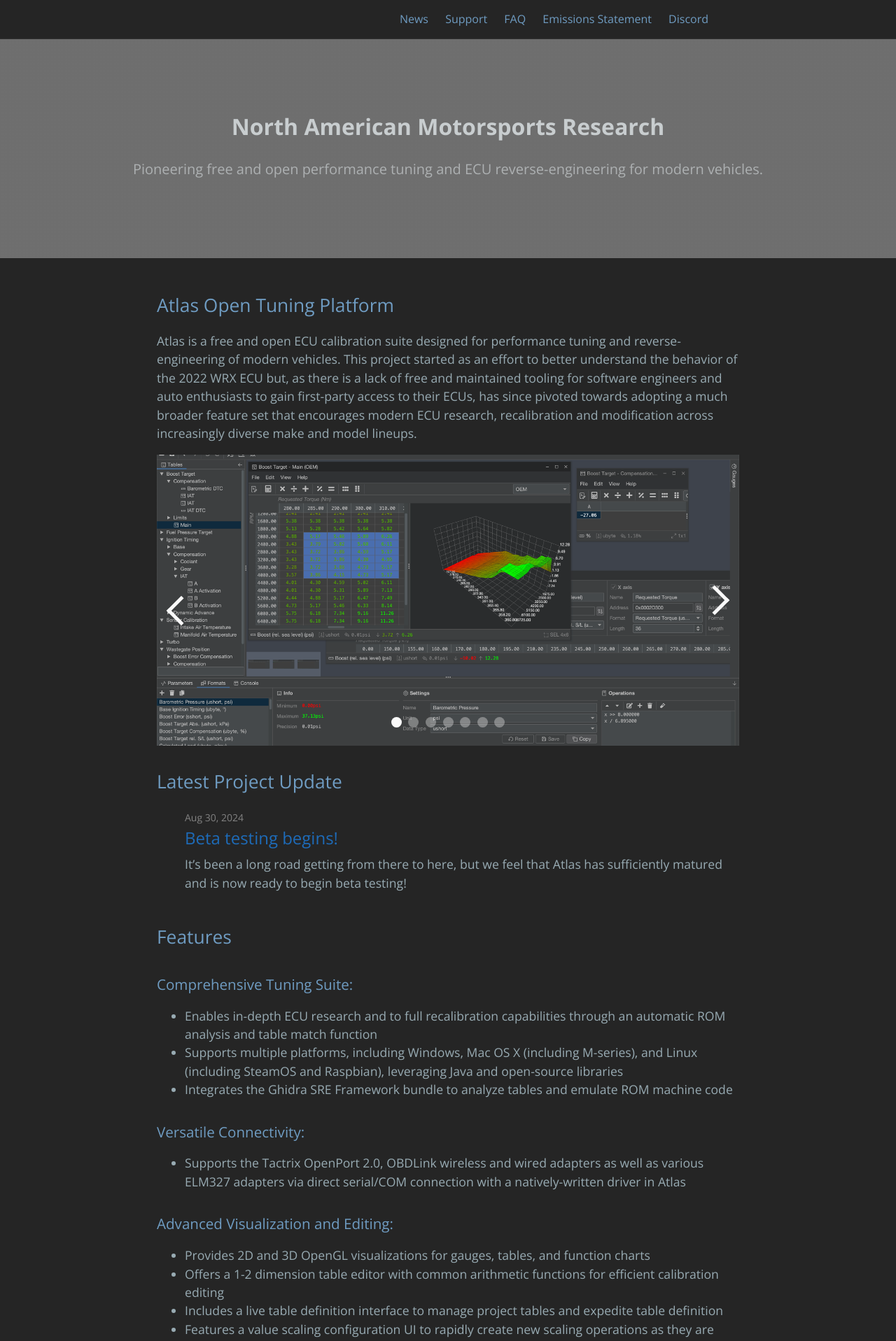
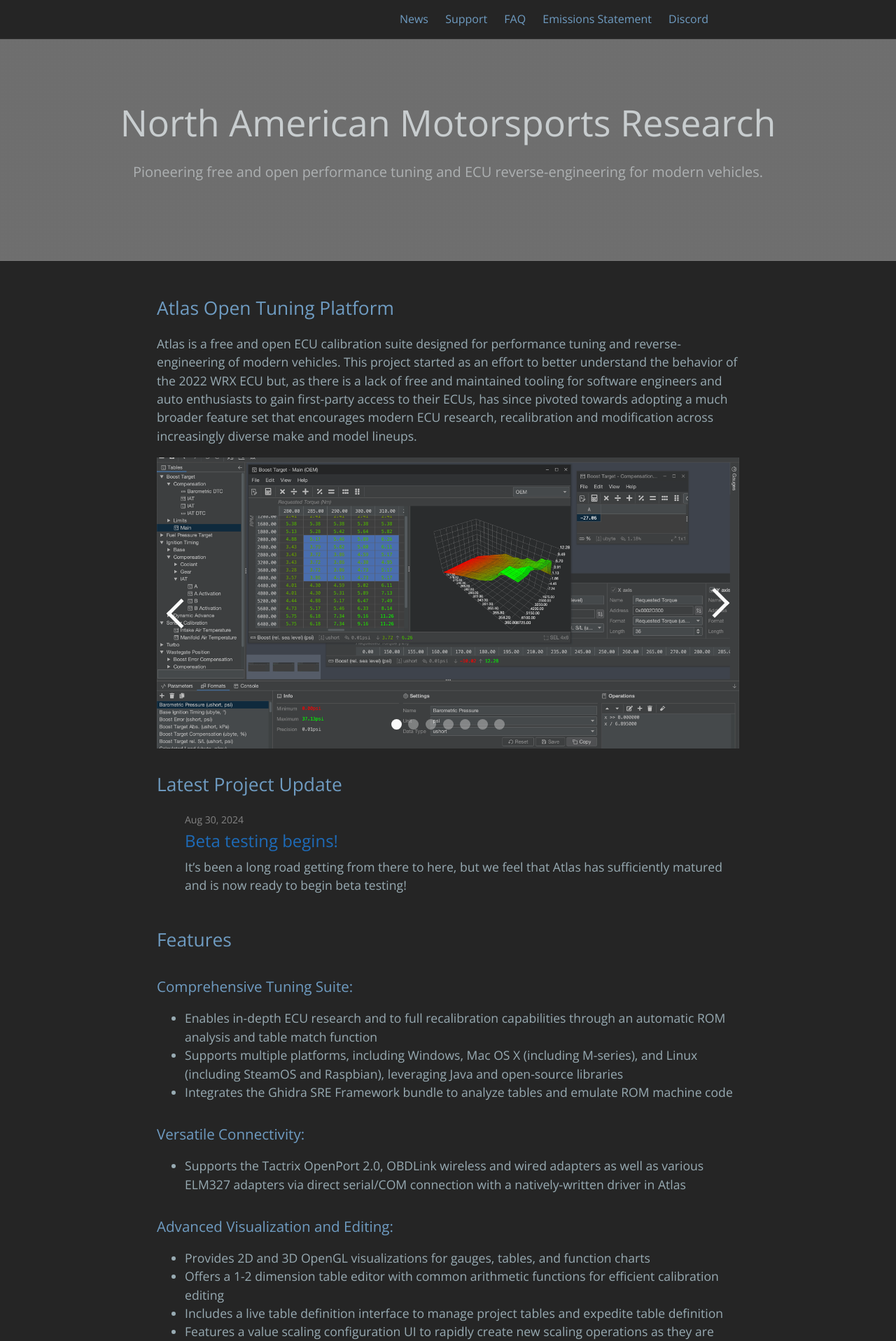
Before and after one commit to atlas-tuning/atlas-public, a Jekyll site: the page built from docs/index.md, in a window 1280 px wide. Shown: the top 1917 px of the page at 70% size. Built offline with Jekyll 4.4.1, drawn with Linux system fonts in a browser that asks for light colours.

Commit message:
Update default.html

```diff
--- a/docs/_layouts/default.html
+++ b/docs/_layouts/default.html
@@ -60,7 +60,7 @@
 
         <section class="page-header">
             {% if page.layout == 'home' %}
-            <h1 class="project-name-logo">{{ page-title }}</h1>
+            <logo class="project-name">{{ page-title }}</logo>
             {% else %}
             <h1 class="project-name">{{ page-title }}</h1>
             {% endif %}
```
